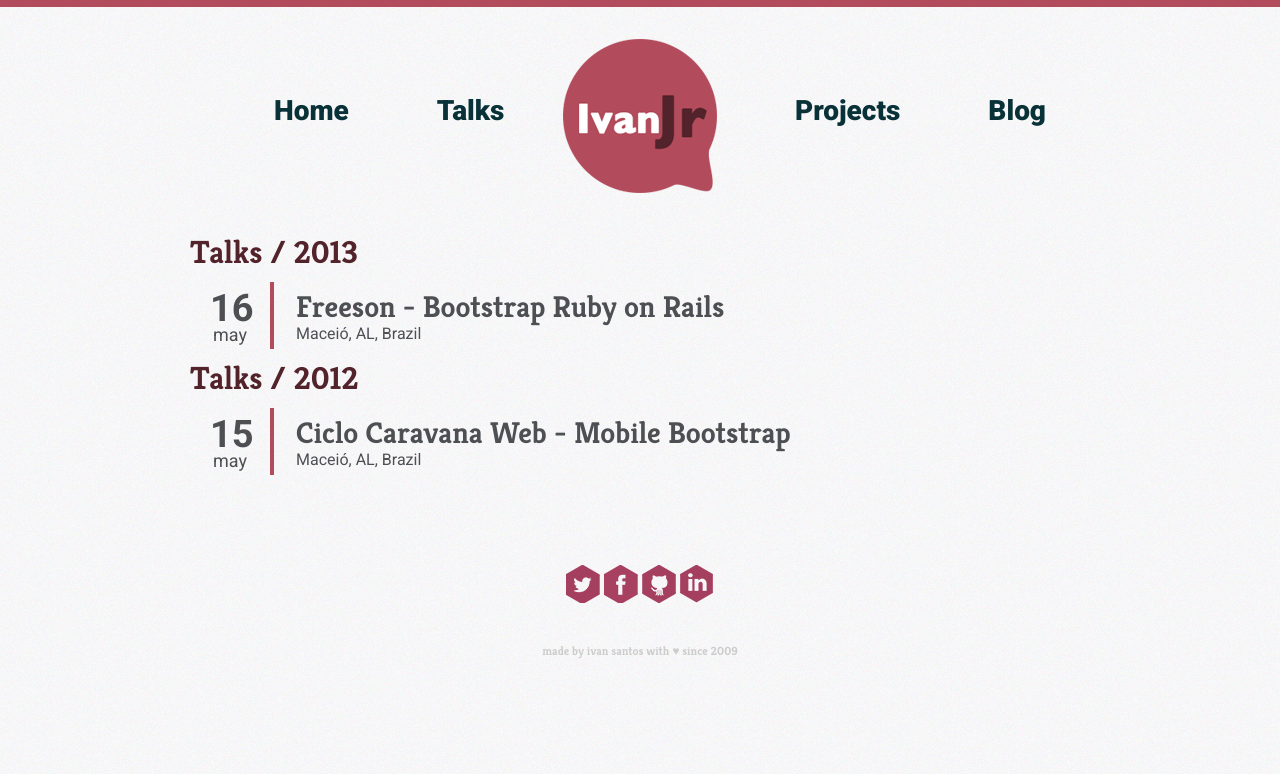
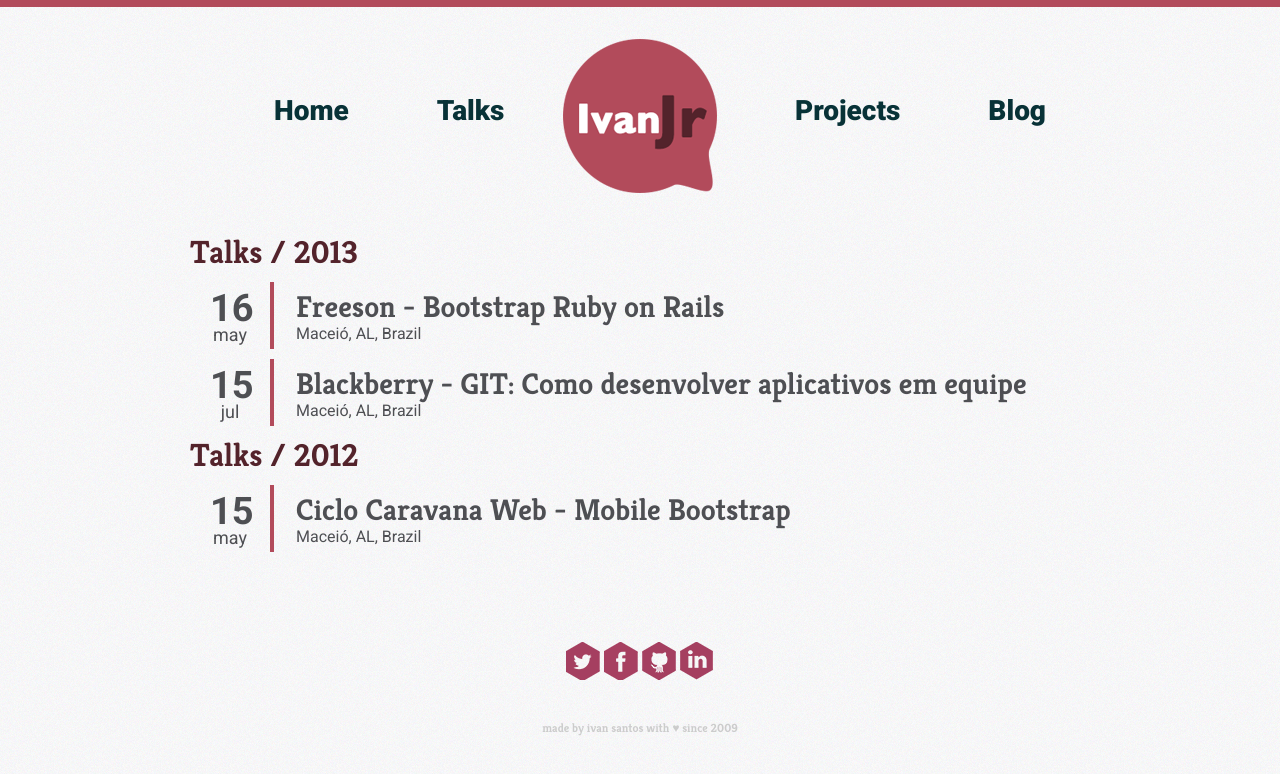
Before and after one commit to pragmaticivan/ivansantos.me, a Jekyll site: the page built from talks/index.html, in a window 1280 px wide. Shown: the top 774 px of the page. Built offline with Jekyll 4.4.1, drawn with Linux system fonts in a browser that asks for light colours; nearby versions of some CDN libraries.

Commit message:
Add Talk GIT - Como desenvolver aplicativos em equipe

```diff
--- a/talks/index.html
+++ b/talks/index.html
@@ -18,6 +18,21 @@ class: talks
             <section class="talk-description">
               <h2 class="talk-title">
                  Freeson - Bootstrap Ruby on Rails
+              </h2>
+              <span class="talk-local">Maceió, AL, Brazil</span>
+            </section>
+        </a>
+    </li>
+    <li class="list-item talk clearfix">
+        <a href="http://www.slideshare.net/programadorjedi/git-como-desenvolver-aplicativos-em-equipe" target="_blank" >
+            <section class="talk-date">
+              <span class="talk-date-day">15</span>
+              <span class="talk-date-month">jul</span>
+            </section>
+
+            <section class="talk-description">
+              <h2 class="talk-title">
+                 Blackberry - GIT: Como desenvolver aplicativos em equipe
               </h2>
               <span class="talk-local">Maceió, AL, Brazil</span>
             </section>
```
